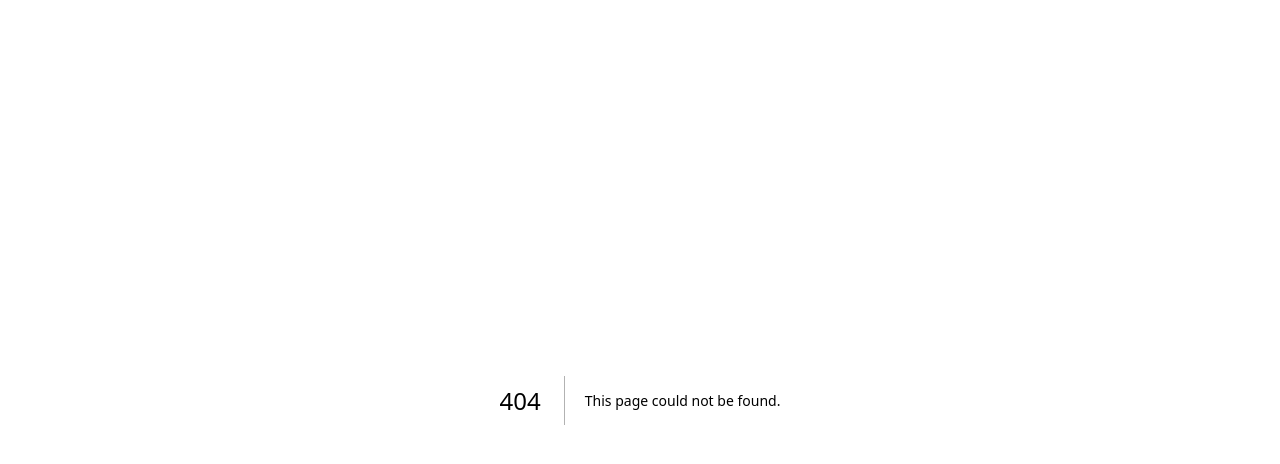
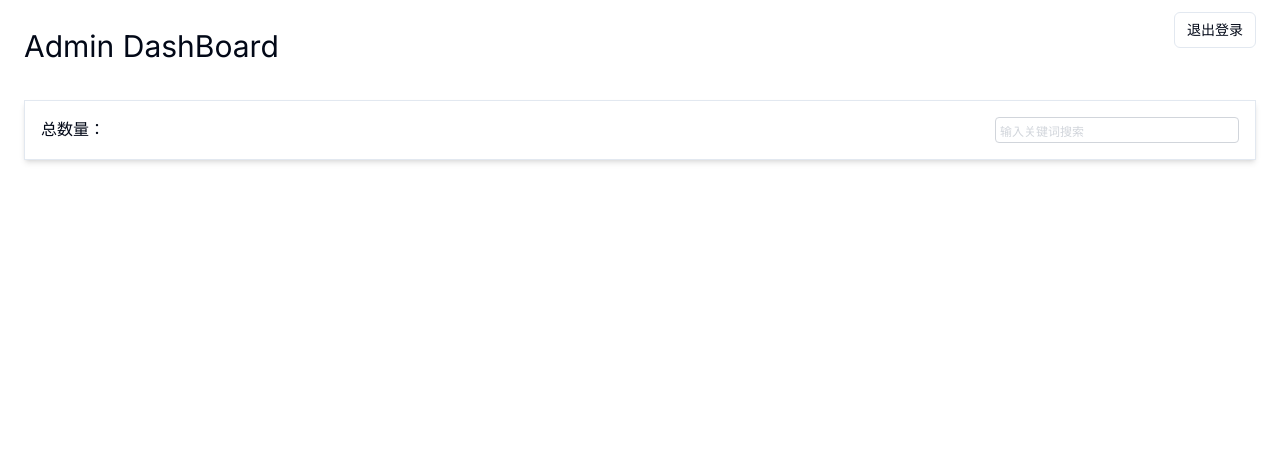
Before and after one commit to eMoonT/paperplane, a Next.js app: page /admin in a window 1280 px wide. Before the commit this address had no page. Shown: the top 464 px of the page. Built offline with nearby package versions, Linux system fonts and the light colour scheme.

Commit message:
feat: add shadcn ui

```diff
--- /dev/null
+++ b/app/admin/page.tsx
@@ -0,0 +1,49 @@
+"use client";
+
+import { useEffect, useState } from "react";
+import { Button } from "@/components/ui/button";
+
+const Admin = () => {
+  const [isMounted, setIsMounted] = useState<boolean>(false);
+  const [loading, setLoading] = useState<boolean>(false);
+
+  useEffect(() => {
+    setIsMounted(true);
+  }, []);
+
+  if (!isMounted) {
+    return null;
+  }
+
+  return (
+    <div className="px-6">
+      <div className="mt-3 flex justify-between">
+        <h1 className="text-3xl py-4">Admin DashBoard</h1>
+        {/* <button className="" onClick={() => {}}>
+          退出登录
+        </button> */}
+        <Button
+          onClick={() => {}}
+          disabled={loading}
+          variant="outline"
+          size="sm"
+        >
+          退出登录
+        </Button>
+      </div>
+      <div className="mt-5">
+        <div className="w-full p-4 flex justify-between border shadow-md">
+          <span>总数量：</span>
+          <input
+            placeholder="输入关键词搜索"
+            className="px-1 border border-gray-300 placeholder:text-gray-300 placeholder:text-xs focus:outline-none focus:border-blue-500 rounded-sm"
+            type="text"
+          />
+        </div>
+        <div></div>
+      </div>
+    </div>
+  );
+};
+
+export default Admin;
--- a/app/globals.css
+++ b/app/globals.css
@@ -1,15 +1,76 @@
 @tailwind base;
-@tailwind components;
-@tailwind utilities;
+  @tailwind components;
+  @tailwind utilities;
 
-html,
-body
-:root {
-  height: 100%;
-}
+  @layer base {
+    :root {
+      --background: 0 0% 100%;
+      --foreground: 222.2 84% 4.9%;
 
-input[type=number]::-webkit-inner-spin-button,
-input[type=number]::-webkit-outer-spin-button {
-  -webkit-appearance: none;
-  margin: 0;
-}
+      --card: 0 0% 100%;
+      --card-foreground: 222.2 84% 4.9%;
+
+      --popover: 0 0% 100%;
+      --popover-foreground: 222.2 84% 4.9%;
+
+      --primary: 222.2 47.4% 11.2%;
+      --primary-foreground: 210 40% 98%;
+
+      --secondary: 210 40% 96.1%;
+      --secondary-foreground: 222.2 47.4% 11.2%;
+
+      --muted: 210 40% 96.1%;
+      --muted-foreground: 215.4 16.3% 46.9%;
+
+      --accent: 210 40% 96.1%;
+      --accent-foreground: 222.2 47.4% 11.2%;
+
+      --destructive: 0 84.2% 60.2%;
+      --destructive-foreground: 210 40% 98%;
+
+      --border: 214.3 31.8% 91.4%;
+      --input: 214.3 31.8% 91.4%;
+      --ring: 222.2 84% 4.9%;
+
+      --radius: 0.5rem;
+    }
+
+    .dark {
+      --background: 222.2 84% 4.9%;
+      --foreground: 210 40% 98%;
+
+      --card: 222.2 84% 4.9%;
+      --card-foreground: 210 40% 98%;
+
+      --popover: 222.2 84% 4.9%;
+      --popover-foreground: 210 40% 98%;
+
+      --primary: 210 40% 98%;
+      --primary-foreground: 222.2 47.4% 11.2%;
+
+      --secondary: 217.2 32.6% 17.5%;
+      --secondary-foreground: 210 40% 98%;
+
+      --muted: 217.2 32.6% 17.5%;
+      --muted-foreground: 215 20.2% 65.1%;
+
+      --accent: 217.2 32.6% 17.5%;
+      --accent-foreground: 210 40% 98%;
+
+      --destructive: 0 62.8% 30.6%;
+      --destructive-foreground: 210 40% 98%;
+
+      --border: 217.2 32.6% 17.5%;
+      --input: 217.2 32.6% 17.5%;
+      --ring: 212.7 26.8% 83.9%;
+    }
+  }
+
+  @layer base {
+    * {
+      @apply border-border;
+    }
+    body {
+      @apply bg-background text-foreground;
+    }
+  }
--- a/app/page.tsx
+++ b/app/page.tsx
@@ -11,8 +11,11 @@
 import toast from "react-hot-toast";
 
 let CODE_NUM = 0;
-// const BASE_URL = "https://pp.xingmel.top";
-const BASE_URL = "http://localhost:8788";
+
+let BASE_URL = ''
+if (process.env.NODE_ENV === "development") {
+  BASE_URL = process.env.NEXT_PUBLIC_BASE_URL as string;
+}
 
 export interface Env {
   KV_TEST: KVNamespace;
--- a/components/board-modal.tsx
+++ b/components/board-modal.tsx
@@ -33,7 +33,7 @@
           isOpen ? "bg-gray-900 bg-opacity-75" : "hidden"
         }`}
       >
-        <div className="xs:w-[480px] w-4/5 py-2 px-4 bg-white dark:bg-[rgba(30,30,30,1.5)] rounded-xl shadow-xl flex flex-col justify-center items-center fixed">
+        <div className="xs:w-[480px] w-4/5 h-2/5 py-2 px-4 bg-white dark:bg-[rgba(30,30,30,1.5)] rounded-xl shadow-xl flex flex-col justify-center items-center fixed">
           {/* 模态框内容 */}
           <button
             onClick={onClose}
@@ -60,7 +60,7 @@
             </span>
             <button
               onClick={ () => {sendMessage(expire);setExpire(7)}}
-              className="relative inline-flex items-center justify-center w-[90px] h-10 bg-blue-500 text-white rounded-md shadow-md hover:bg-blue-700 focus:outline-none focus:ring-2 focus:ring-offset-2 focus:ring-blue-500"
+              className="relative inline-flex items-center justify-center w-[60px] xs:w-[90px] h-10 bg-blue-500 text-white rounded-md shadow-md hover:bg-blue-700 focus:outline-none focus:ring-2 focus:ring-offset-2 focus:ring-blue-500"
             >
               发送
             </button>
--- a/components/code-modal.tsx
+++ b/components/code-modal.tsx
@@ -25,7 +25,7 @@
         isOpen ? "bg-gray-900 bg-opacity-75" : "hidden"
       }`}
     >
-      <div className="xs:w-[480px] w-4/5 h-3/6 p-2 bg-white dark:bg-[rgba(30,30,30,1.5)] rounded-lg shadow-xl flex flex-col justify-center items-center gap-y-8 fixed">
+      <div className="xs:w-[480px] w-4/5 h-2/5 px-4 py-2 bg-white dark:bg-[rgba(30,30,30,1.5)] rounded-lg shadow-xl flex flex-col justify-center items-center gap-y-8 fixed">
         <button onClick={onClose} className="absolute right-5 top-6 text-gray-600 dark:text-gray-300">
           关闭
         </button>
@@ -41,7 +41,7 @@
         />
         <button
           onClick={receive}
-          className="relative inline-flex items-center justify-center w-[90px] h-10 bg-blue-500 text-white rounded-md shadow-md hover:bg-blue-700 focus:outline-none focus:ring-2 focus:ring-offset-2 focus:ring-blue-500"
+          className="relative inline-flex items-center justify-center w-[60px] xs:w-[90px] h-10 bg-blue-500 text-white rounded-md shadow-md hover:bg-blue-700 focus:outline-none focus:ring-2 focus:ring-offset-2 focus:ring-blue-500"
         >
           确定
         </button>
--- /dev/null
+++ b/components/ui/button.tsx
@@ -0,0 +1,56 @@
+import * as React from "react"
+import { Slot } from "@radix-ui/react-slot"
+import { cva, type VariantProps } from "class-variance-authority"
+
+import { cn } from "@/lib/utils"
+
+const buttonVariants = cva(
+  "inline-flex items-center justify-center whitespace-nowrap rounded-md text-sm font-medium ring-offset-background transition-colors focus-visible:outline-none focus-visible:ring-2 focus-visible:ring-ring focus-visible:ring-offset-2 disabled:pointer-events-none disabled:opacity-50",
+  {
+    variants: {
+      variant: {
+        default: "bg-primary text-primary-foreground hover:bg-primary/90",
+        destructive:
+          "bg-destructive text-destructive-foreground hover:bg-destructive/90",
+        outline:
+          "border border-input bg-background hover:bg-accent hover:text-accent-foreground",
+        secondary:
+          "bg-secondary text-secondary-foreground hover:bg-secondary/80",
+        ghost: "hover:bg-accent hover:text-accent-foreground",
+        link: "text-primary underline-offset-4 hover:underline",
+      },
+      size: {
+        default: "h-10 px-4 py-2",
+        sm: "h-9 rounded-md px-3",
+        lg: "h-11 rounded-md px-8",
+        icon: "h-10 w-10",
+      },
+    },
+    defaultVariants: {
+      variant: "default",
+      size: "default",
+    },
+  }
+)
+
+export interface ButtonProps
+  extends React.ButtonHTMLAttributes<HTMLButtonElement>,
+    VariantProps<typeof buttonVariants> {
+  asChild?: boolean
+}
+
+const Button = React.forwardRef<HTMLButtonElement, ButtonProps>(
+  ({ className, variant, size, asChild = false, ...props }, ref) => {
+    const Comp = asChild ? Slot : "button"
+    return (
+      <Comp
+        className={cn(buttonVariants({ variant, size, className }))}
+        ref={ref}
+        {...props}
+      />
+    )
+  }
+)
+Button.displayName = "Button"
+
+export { Button, buttonVariants }
--- /dev/null
+++ b/lib/utils.ts
@@ -0,0 +1,6 @@
+import { type ClassValue, clsx } from "clsx"
+import { twMerge } from "tailwind-merge"
+
+export function cn(...inputs: ClassValue[]) {
+  return twMerge(clsx(inputs))
+}
--- a/tailwind.config.ts
+++ b/tailwind.config.ts
@@ -1,30 +1,88 @@
-import { ThemeConfig } from "tailwindcss/types/config";
 import type { Config } from "tailwindcss";
 
-const config: Config = {
+const config = {
+  darkMode: ["class"],
   content: [
-    "./pages/**/*.{js,ts,jsx,tsx,mdx}",
-    "./components/**/*.{js,ts,jsx,tsx,mdx}",
-    "./app/**/*.{js,ts,jsx,tsx,mdx}",
+    "./pages/**/*.{ts,tsx}",
+    "./components/**/*.{ts,tsx}",
+    "./app/**/*.{ts,tsx}",
+    "./src/**/*.{ts,tsx}",
   ],
-  darkMode: "class",
+  prefix: "",
   theme: {
     screens: {
-      xs:'480px',
+      xs: "480px",
       sm: "640px",
       md: "768px",
       lg: "1024px",
       xl: "1280px",
       "2xl": "1536px",
     },
+    container: {
+      center: true,
+      padding: "2rem",
+      screens: {
+        "2xl": "1400px",
+      },
+    },
     extend: {
-      backgroundImage: {
-        "gradient-radial": "radial-gradient(var(--tw-gradient-stops))",
-        "gradient-conic":
-          "conic-gradient(from 180deg at 50% 50%, var(--tw-gradient-stops))",
+      colors: {
+        border: "hsl(var(--border))",
+        input: "hsl(var(--input))",
+        ring: "hsl(var(--ring))",
+        background: "hsl(var(--background))",
+        foreground: "hsl(var(--foreground))",
+        primary: {
+          DEFAULT: "hsl(var(--primary))",
+          foreground: "hsl(var(--primary-foreground))",
+        },
+        secondary: {
+          DEFAULT: "hsl(var(--secondary))",
+          foreground: "hsl(var(--secondary-foreground))",
+        },
+        destructive: {
+          DEFAULT: "hsl(var(--destructive))",
+          foreground: "hsl(var(--destructive-foreground))",
+        },
+        muted: {
+          DEFAULT: "hsl(var(--muted))",
+          foreground: "hsl(var(--muted-foreground))",
+        },
+        accent: {
+          DEFAULT: "hsl(var(--accent))",
+          foreground: "hsl(var(--accent-foreground))",
+        },
+        popover: {
+          DEFAULT: "hsl(var(--popover))",
+          foreground: "hsl(var(--popover-foreground))",
+        },
+        card: {
+          DEFAULT: "hsl(var(--card))",
+          foreground: "hsl(var(--card-foreground))",
+        },
+      },
+      borderRadius: {
+        lg: "var(--radius)",
+        md: "calc(var(--radius) - 2px)",
+        sm: "calc(var(--radius) - 4px)",
+      },
+      keyframes: {
+        "accordion-down": {
+          from: { height: "0" },
+          to: { height: "var(--radix-accordion-content-height)" },
+        },
+        "accordion-up": {
+          from: { height: "var(--radix-accordion-content-height)" },
+          to: { height: "0" },
+        },
+      },
+      animation: {
+        "accordion-down": "accordion-down 0.2s ease-out",
+        "accordion-up": "accordion-up 0.2s ease-out",
       },
     },
   },
-  plugins: [],
-};
+  plugins: [require("tailwindcss-animate")],
+} satisfies Config;
+
 export default config;
```
Also changed, not shown: package.json (+7 -1 lines), components.json (added), 2 other files (tests, documents, lock files or other folders).
